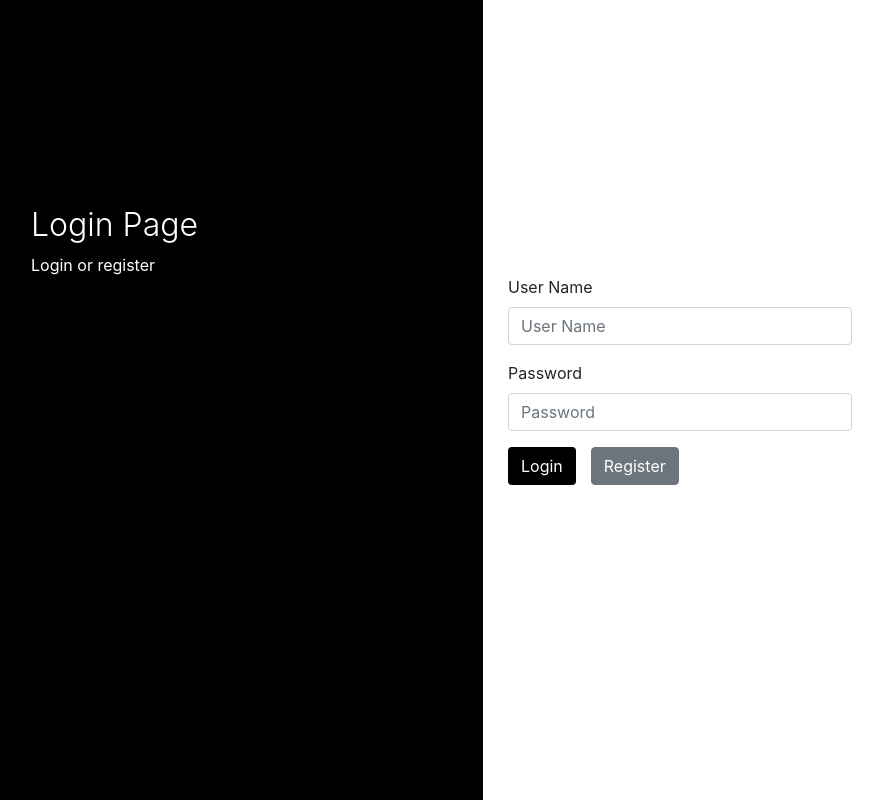
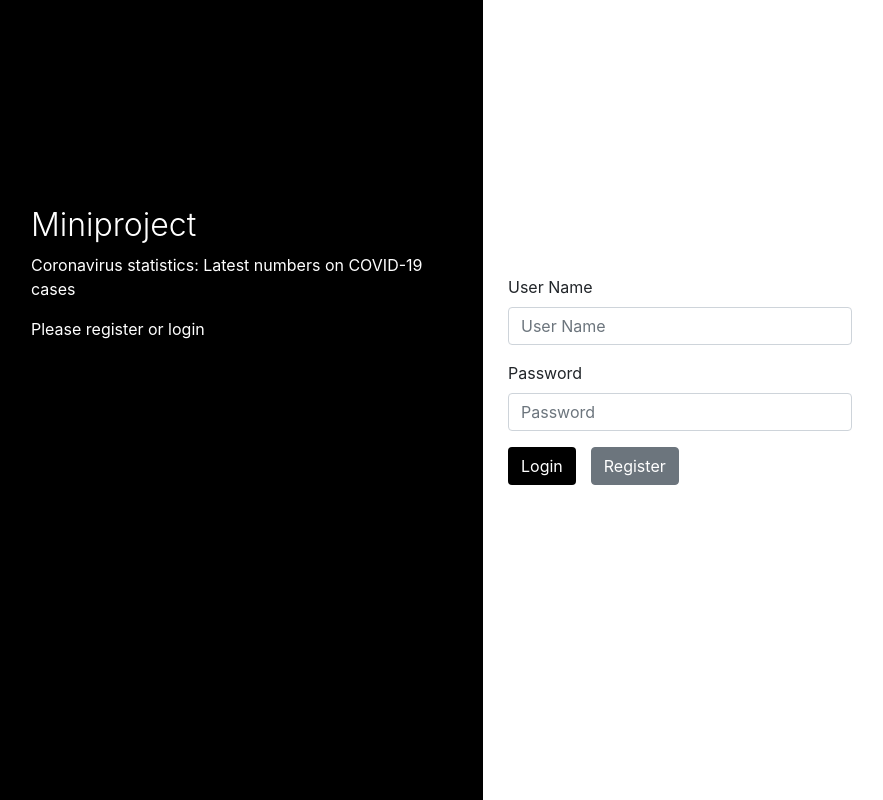
Before and after one commit to milkpanth/minipjcovid19, a React (Create React App) app: page / in a window 1280 px wide. Shown: the whole page, without its empty margins (29-912 px from the left). Built offline with nearby package versions, Linux system fonts and the light colour scheme; no server answers.

Commit message:
SelfScreening Page

```diff
--- a/src/App.js
+++ b/src/App.js
@@ -5,6 +5,7 @@ import LoginPage from './components/LoginPage'
 import { Route } from 'react-router-dom';
 import HomePage from './components/HomePage'
 import fire from './config/fire'
+import SelfScreening from './components/SelfScreening'
 
 class App extends Component {
   constructor(props) {
@@ -42,6 +43,7 @@ class App extends Component {
         <div>
           <Route exact path="/" component={HomePage} />
           <Route path="/login" component={LoginPage} />
+          <Route path="/selfScreening" component={SelfScreening} />
 
         </div>
       </div>
--- a/src/components/HomePage.js
+++ b/src/components/HomePage.js
@@ -44,11 +44,10 @@ const HomePage = () => {
         return (
             <div>
                 <Navbar bg='dark' variant='dark'>
-                    <Navbar.Brand href='#home'>MiniProject covid19</Navbar.Brand>
+                <Navbar.Brand>MiniProjet covid19</Navbar.Brand>
                     <Nav className='mr-auto'>
-                        <Nav.Link href='#home'>Home</Nav.Link>
-                        <Nav.Link href='#features'>Features</Nav.Link>
-                        <Nav.Link href='#pricing'>Pricing</Nav.Link>
+                    <Nav.Link href='/' >Summary</Nav.Link>
+             <Nav.Link href='/selfScreening'>Self-Screening</Nav.Link>
                     </Nav>
                     <Form inline>
                         <Nav className='mr-auto'>
--- a/src/components/LoginPage.js
+++ b/src/components/LoginPage.js
@@ -38,8 +38,9 @@ function LoginPage() {
                 <div className='login-main-text'>
                     {/* <h2>Application</h2> */}
                     <br></br>
-                    <h2>Login Page</h2>
-                    <p>Login or register</p>
+                    <h2>Miniproject</h2>
+                    <p>Coronavirus statistics: Latest numbers on COVID-19 cases</p>
+                    <p>Please register or login</p>
                 </div>
             </div>
             <div className='main'>
--- /dev/null
+++ b/src/components/SelfScreening.js
@@ -0,0 +1,11 @@
+import React from 'react'
+
+const SelfScreening = () => {
+    return (
+        <div>
+            SelfScreening
+        </div>
+    )
+}
+
+export default SelfScreening;
```
